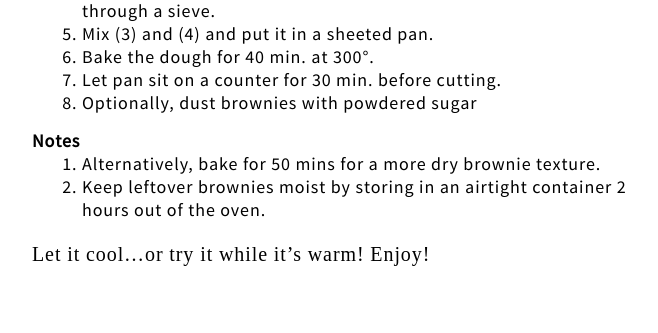
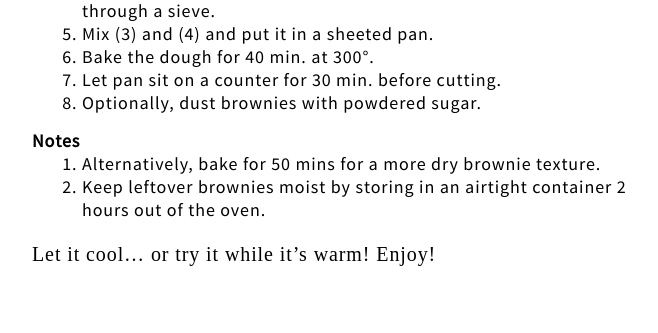
Before and after one commit to dangduc/dangduc.github.com, a Jekyll site: the page built from recipes/matcha-brownies.md, in a window 1280 px wide. Shown: the part 702-1035 px from the top of the page, without its empty margins (308-966 px from the left). Built offline with Jekyll 4.4.1, drawn with Linux system fonts in a browser that asks for light colours; Markdown is read by kramdown in place of the engine named in the settings.

```diff
--- a/recipes/matcha-brownies.md
+++ b/recipes/matcha-brownies.md
@@ -31,10 +31,10 @@ title: Matcha Brownies
 5. Mix (3) and (4) and put it in a sheeted pan.
 6. Bake the dough for 40 min. at 300°.
 7. Let pan sit on a counter for 30 min. before cutting.
-8. Optionally, dust brownies with powdered sugar
+8. Optionally, dust brownies with powdered sugar.
 
 ### Notes
 1. Alternatively, bake for 50 mins for a more dry brownie texture.
 2. Keep leftover brownies moist by storing in an airtight container 2 hours out of the oven.
 
-Let it cool…or try it while it's warm! Enjoy!
+Let it cool… or try it while it's warm! Enjoy!
```
